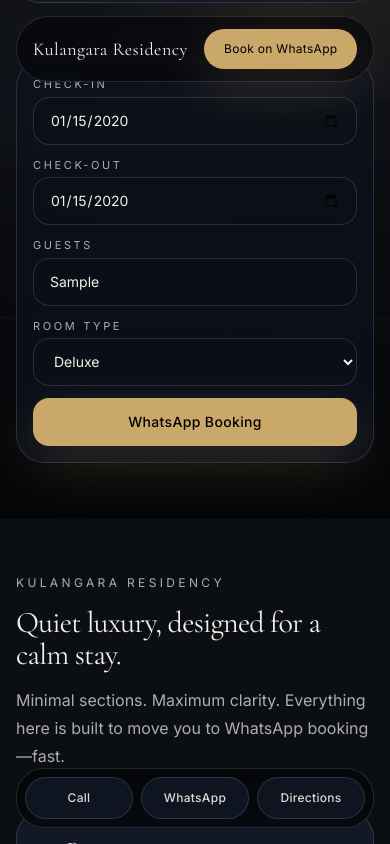
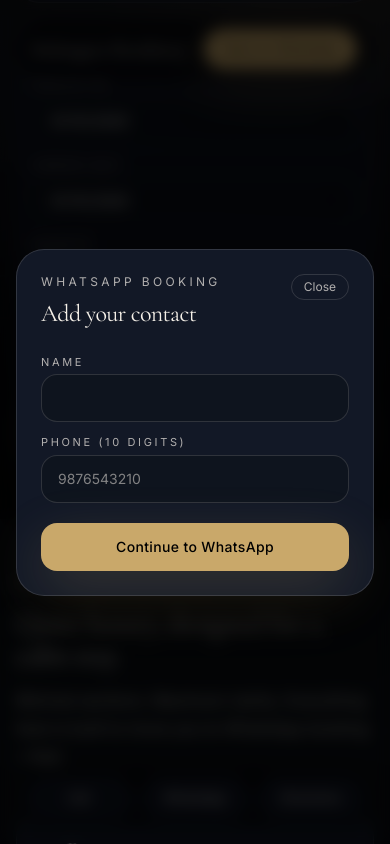
Before and after one commit to supporttasolutions/kulanagararesidency, a Next.js app: page / in a window 390 px wide. Both pictures are taken after typing "2020-01-15", "2020-01-15", "Sample" into the empty fields and a click on the button "WhatsApp Booking". Shown: the part 529-1373 px from the top of the page. Built offline with nearby package versions, Linux system fonts and the light colour scheme.

Commit message:
feat: require name + 10-digit phone before WhatsApp booking

```diff
--- a/src/app/amenities/page.tsx
+++ b/src/app/amenities/page.tsx
@@ -1,5 +1,6 @@
 import Image from "next/image";
 import { Section } from "@/components/site/Section";
+import { BookNowButton } from "@/components/site/BookNowButton";
 
 export const metadata = {
   title: "Amenities | Kulangara Residency",
@@ -29,6 +30,7 @@
         eyebrow="Amenities"
         title="Quiet comfort, thoughtfully provided."
         subtitle="Minimal icons. Clear inclusions. Designed to build trust—quickly."
+        actions={<BookNowButton variant="primary">Book on WhatsApp</BookNowButton>}
       >
         <div className="grid gap-6 lg:grid-cols-2">
           <div className="relative overflow-hidden rounded-[32px] border border-border bg-surface">
--- a/src/app/layout.tsx
+++ b/src/app/layout.tsx
@@ -4,6 +4,7 @@
 import { Header } from "@/components/site/Header";
 import { MobileStickyBar } from "@/components/site/MobileStickyBar";
 import { SITE } from "@/lib/site";
+import { BookingModalProvider } from "@/components/site/BookingModalProvider";
 
 export const metadata: Metadata = {
   title: "Kulangara Residency | Premium Stay in Kottayam",
@@ -68,11 +69,13 @@
   return (
     <html lang="en">
       <body className={`${heading.variable} ${body.variable} antialiased`}>
-        <Header />
-        <main className="min-h-screen bg-background pt-24 pb-24 md:pb-10">
-          {children}
-        </main>
-        <MobileStickyBar />
+        <BookingModalProvider>
+          <Header />
+          <main className="min-h-screen bg-background pt-24 pb-24 md:pb-10">
+            {children}
+          </main>
+          <MobileStickyBar />
+        </BookingModalProvider>
 
         <script
           type="application/ld+json"
--- a/src/app/page.tsx
+++ b/src/app/page.tsx
@@ -6,9 +6,12 @@
 import { Button } from "@/components/ui/Button";
 import { SITE } from "@/lib/site";
 import { ROOMS } from "@/lib/rooms";
-import { buildWhatsAppLink } from "@/lib/whatsapp";
+import { useBookingModal } from "@/components/site/BookingModalProvider";
+import { BookNowButton } from "@/components/site/BookNowButton";
 
 export default function Home() {
+  const { openBooking } = useBookingModal();
+
   return (
     <div>
       {/* HERO */}
@@ -38,14 +41,7 @@
             </p>
 
             <div className="mt-8 flex flex-col gap-3 sm:flex-row">
-              <Button
-                href={buildWhatsAppLink({ roomType: "General" })}
-                target="_blank"
-                rel="noopener noreferrer"
-                variant="primary"
-              >
-                Book on WhatsApp
-              </Button>
+              <BookNowButton variant="primary">Book on WhatsApp</BookNowButton>
               <Button href={SITE.directionsLink} target="_blank" rel="noopener noreferrer">
                 Get Directions
               </Button>
@@ -65,8 +61,7 @@
                 const checkOut = String(fd.get("checkOut") ?? "");
                 const guests = String(fd.get("guests") ?? "");
                 const roomType = String(fd.get("roomType") ?? "");
-                const href = buildWhatsAppLink({ checkIn, checkOut, guests, roomType });
-                window.open(href, "_blank", "noopener,noreferrer");
+                openBooking({ checkIn, checkOut, guests, roomType });
               }}
             >
               <label className="grid gap-1">
@@ -187,15 +182,13 @@
                   <Button href={`/rooms/${room.slug}`} className="flex-1">
                     View Room
                   </Button>
-                  <Button
-                    href={buildWhatsAppLink({ roomType: room.name })}
-                    target="_blank"
-                    rel="noopener noreferrer"
+                  <BookNowButton
+                    prefill={{ roomType: room.name }}
                     variant="primary"
                     className="flex-1"
                   >
                     WhatsApp
-                  </Button>
+                  </BookNowButton>
                 </div>
               </div>
             </div>
@@ -253,14 +246,9 @@
               <Button href={SITE.directionsLink} target="_blank" rel="noopener noreferrer">
                 Get Directions
               </Button>
-              <Button
-                href={buildWhatsAppLink({ roomType: "General" })}
-                target="_blank"
-                rel="noopener noreferrer"
-                variant="primary"
-              >
+              <BookNowButton prefill={{ roomType: "General" }} variant="primary">
                 WhatsApp
-              </Button>
+              </BookNowButton>
             </div>
           </div>
 
@@ -298,14 +286,7 @@
             tariff.
           </p>
           <div className="mt-8 flex flex-col gap-3 sm:flex-row">
-            <Button
-              href={buildWhatsAppLink({ roomType: "General" })}
-              target="_blank"
-              rel="noopener noreferrer"
-              variant="primary"
-            >
-              Book on WhatsApp
-            </Button>
+            <BookNowButton variant="primary">Book on WhatsApp</BookNowButton>
             <Button href="/rooms">Explore Rooms</Button>
           </div>
         </div>
--- /dev/null
+++ b/src/components/site/BookNowButton.tsx
@@ -0,0 +1,25 @@
+"use client";
+
+import { Button } from "@/components/ui/Button";
+import { useBookingModal } from "@/components/site/BookingModalProvider";
+import type { WhatsAppBookingDraft } from "@/lib/whatsapp";
+
+type Props = {
+  prefill?: WhatsAppBookingDraft;
+  variant?: "primary" | "secondary" | "ghost";
+  className?: string;
+  children: React.ReactNode;
+};
+
+export function BookNowButton({ prefill, variant = "primary", className, children }: Props) {
+  const { openBooking } = useBookingModal();
+  return (
+    <Button
+      variant={variant}
+      className={className}
+      onClick={() => openBooking(prefill)}
+    >
+      {children}
+    </Button>
+  );
+}
--- /dev/null
+++ b/src/components/site/BookingModalProvider.tsx
@@ -0,0 +1,165 @@
+"use client";
+
+import { createContext, useCallback, useContext, useEffect, useMemo, useState } from "react";
+import { motion, AnimatePresence } from "framer-motion";
+import { buildWhatsAppLink, type WhatsAppBookingDraft } from "@/lib/whatsapp";
+
+type BookingContextValue = {
+  openBooking: (prefill?: WhatsAppBookingDraft) => void;
+};
+
+const BookingContext = createContext<BookingContextValue | null>(null);
+
+export function useBookingModal() {
+  const ctx = useContext(BookingContext);
+  if (!ctx) {
+    throw new Error("useBookingModal must be used within BookingModalProvider");
+  }
+  return ctx;
+}
+
+export function BookingModalProvider({ children }: { children: React.ReactNode }) {
+  const [isOpen, setIsOpen] = useState(false);
+  const [prefill, setPrefill] = useState<WhatsAppBookingDraft | undefined>(undefined);
+  const [name, setName] = useState("");
+  const [phone, setPhone] = useState("");
+  const [error, setError] = useState<string | null>(null);
+
+  const close = useCallback(() => {
+    setIsOpen(false);
+    setError(null);
+  }, []);
+
+  const openBooking = useCallback((data?: WhatsAppBookingDraft) => {
+    setPrefill(data);
+    setIsOpen(true);
+  }, []);
+
+  const handleSubmit = useCallback(
+    (e: React.FormEvent) => {
+      e.preventDefault();
+      const trimmedPhone = phone.trim();
+      if (!/^\d{10}$/.test(trimmedPhone)) {
+        setError("Enter a 10-digit phone number");
+        return;
+      }
+      if (!name.trim()) {
+        setError("Name is required");
+        return;
+      }
+      setError(null);
+      const href = buildWhatsAppLink({
+        ...prefill,
+        name: name.trim(),
+        phone: trimmedPhone,
+      });
+      window.open(href, "_blank", "noopener,noreferrer");
+      close();
+    },
+    [close, name, phone, prefill],
+  );
+
+  // Reset form when opening
+  useEffect(() => {
+    if (isOpen) {
+      setName("");
+      setPhone("");
+      setError(null);
+    }
+  }, [isOpen]);
+
+  // Close on escape
+  useEffect(() => {
+    function onKey(e: KeyboardEvent) {
+      if (e.key === "Escape") close();
+    }
+    window.addEventListener("keydown", onKey);
+    return () => window.removeEventListener("keydown", onKey);
+  }, [close]);
+
+  const value = useMemo(() => ({ openBooking }), [openBooking]);
+
+  return (
+    <BookingContext.Provider value={value}>
+      {children}
+      <AnimatePresence>
+        {isOpen ? (
+          <motion.div
+            className="fixed inset-0 z-50 flex items-center justify-center px-4 backdrop-blur"
+            initial={{ opacity: 0 }}
+            animate={{ opacity: 1 }}
+            exit={{ opacity: 0 }}
+          >
+            <div
+              className="absolute inset-0 bg-black/70"
+              onClick={close}
+              aria-hidden="true"
+            />
+            <motion.div
+              initial={{ opacity: 0, y: 16, scale: 0.98 }}
+              animate={{ opacity: 1, y: 0, scale: 1 }}
+              exit={{ opacity: 0, y: 16, scale: 0.98 }}
+              transition={{ duration: 0.2, ease: "easeOut" }}
+              className="relative w-full max-w-md rounded-[28px] border border-border bg-surface p-6 shadow-[var(--shadow)]"
+              role="dialog"
+              aria-modal="true"
+            >
+              <div className="flex items-start justify-between">
+                <div>
+                  <p className="text-xs tracking-[0.28em] uppercase text-muted">
+                    WhatsApp booking
+                  </p>
+                  <p className="mt-2 font-serif text-2xl tracking-tight">
+                    Add your contact
+                  </p>
+                </div>
+                <button
+                  onClick={close}
+                  className="rounded-full border border-border px-3 py-1 text-xs text-muted hover:text-foreground"
+                  aria-label="Close"
+                >
+                  Close
+                </button>
+              </div>
+
+              <form className="mt-6 space-y-3" onSubmit={handleSubmit}>
+                <label className="grid gap-1">
+                  <span className="text-[11px] tracking-[0.24em] uppercase text-muted">
+                    Name
+                  </span>
+                  <input
+                    value={name}
+                    onChange={(e) => setName(e.target.value)}
+                    required
+                    className="h-12 rounded-2xl border border-border bg-background/40 px-4 text-sm text-foreground outline-none focus:border-[color-mix(in_oklab,var(--color-accent)_55%,transparent)]"
+                  />
+                </label>
+                <label className="grid gap-1">
+                  <span className="text-[11px] tracking-[0.24em] uppercase text-muted">
+                    Phone (10 digits)
+                  </span>
+                  <input
+                    value={phone}
+                    onChange={(e) => setPhone(e.target.value)}
+                    required
+                    inputMode="numeric"
+                    pattern="\\d{10}"
+                    placeholder="9876543210"
+                    className="h-12 rounded-2xl border border-border bg-background/40 px-4 text-sm text-foreground outline-none focus:border-[color-mix(in_oklab,var(--color-accent)_55%,transparent)]"
+                  />
+                </label>
+                {error ? <p className="text-sm text-[#fca5a5]">{error}</p> : null}
+                <button
+                  type="submit"
+                  className="mt-2 h-12 w-full rounded-2xl bg-accent px-5 text-sm font-medium tracking-wide text-black shadow-[0_18px_55px_color-mix(in_oklab,var(--color-accent)_20%,transparent)]"
+                >
+                  Continue to WhatsApp
+                </button>
+              </form>
+            </motion.div>
+          </motion.div>
+        ) : null}
+      </AnimatePresence>
+    </BookingContext.Provider>
+  );
+}
--- a/src/components/site/MobileStickyBar.tsx
+++ b/src/components/site/MobileStickyBar.tsx
@@ -1,18 +1,21 @@
 "use client";
 
 import { SITE } from "@/lib/site";
-import { buildWhatsAppLink } from "@/lib/whatsapp";
+import { useBookingModal } from "@/components/site/BookingModalProvider";
 
 function StickyAction({
   href,
   label,
+  onClick,
 }: {
-  href: string;
+  href?: string;
   label: string;
+  onClick?: () => void;
 }) {
   return (
     <a
       href={href}
+      onClick={onClick}
       className="flex flex-1 items-center justify-center gap-2 rounded-full border border-border bg-[color-mix(in_oklab,var(--color-surface)_92%,black)] px-4 py-3 text-xs tracking-wide text-foreground/90"
     >
       <span className="font-medium">{label}</span>
@@ -21,16 +24,14 @@
 }
 
 export function MobileStickyBar() {
+  const { openBooking } = useBookingModal();
   return (
     <div className="fixed inset-x-0 bottom-0 z-50 md:hidden">
       <div className="mx-auto max-w-6xl px-4 pb-4">
         <div className="rounded-[28px] border border-border bg-[color-mix(in_oklab,var(--color-background)_70%,black)]/70 p-2 backdrop-blur">
           <div className="flex gap-2">
             <StickyAction href={`tel:${SITE.phoneE164}`} label="Call" />
-            <StickyAction
-              href={buildWhatsAppLink({ roomType: "General" })}
-              label="WhatsApp"
-            />
+            <StickyAction label="WhatsApp" onClick={() => openBooking({ roomType: "General" })} />
             <StickyAction href={SITE.directionsLink} label="Directions" />
           </div>
         </div>
--- a/src/components/site/Section.tsx
+++ b/src/components/site/Section.tsx
@@ -3,11 +3,13 @@
   title,
   subtitle,
   children,
+  actions,
 }: {
   eyebrow?: string;
   title: string;
   subtitle?: string;
   children?: React.ReactNode;
+  actions?: React.ReactNode;
 }) {
   return (
     <section className="mx-auto max-w-6xl px-4 sm:px-6 py-14 sm:py-18">
@@ -23,6 +25,7 @@
         {subtitle ? (
           <p className="mt-4 text-base leading-7 text-muted">{subtitle}</p>
         ) : null}
+        {actions ? <div className="mt-6 flex flex-wrap gap-3">{actions}</div> : null}
       </div>
       {children ? <div className="mt-10">{children}</div> : null}
     </section>
```
Also changed, not shown: src/app/contact/page.tsx (+3 -8 lines), src/app/location/page.tsx (+3 -8 lines), src/app/rooms/[slug]/page.tsx (+4 -8 lines), src/app/rooms/page.tsx (+3 -8 lines), src/components/site/Header.tsx (+3 -10 lines).
